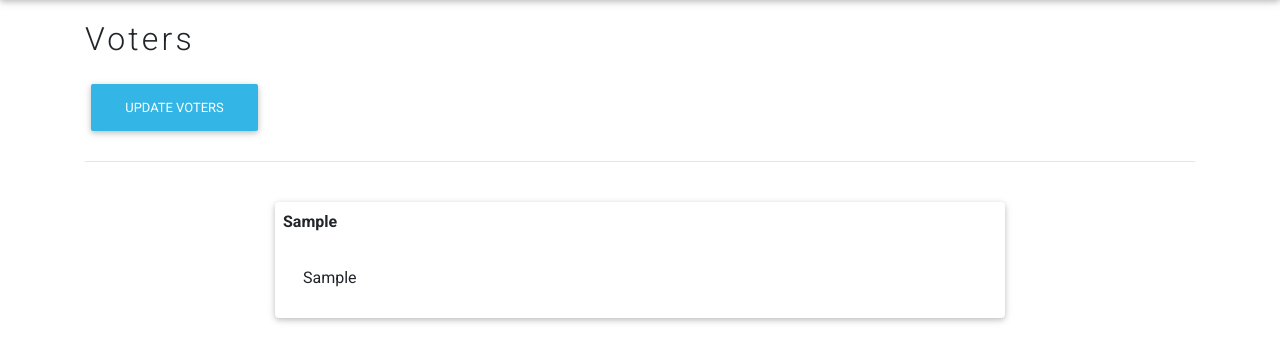
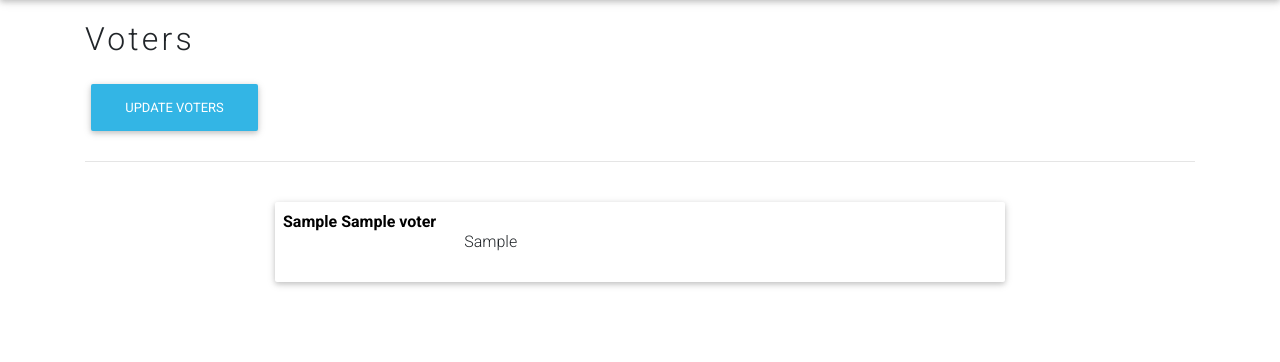
Before and after one commit to Kenneth-joseph/kent-ward-pool-1, a Django app: page /voter/ in a window 1280 px wide. Shown: the part 56-418 px from the top of the page. Run offline with Django 3.2, Linux system fonts and the light colour scheme; a user stored in the database is signed in; tables that the repository leaves empty hold one stand-in row (values such as "Sample post"); some libraries are stand-ins or nearby versions.

Commit message:
worked on plenty sections, templates added valid one and enhanced my paths and views

```diff
--- a/pacific/models.py
+++ b/pacific/models.py
@@ -18,6 +18,8 @@ class Voter(models.Model):
     # def number_of_voter(self):
     #     number= Voter.count()
     #     return self.number
+    def get_absolute_url(self):
+        return reverse('voter')
 
     def __str__(self):
         return self.first_name
--- a/pacific/templates/home.html
+++ b/pacific/templates/home.html
@@ -16,7 +16,7 @@
 {%for event in events %}
     <div class="card p-2 pl-3 mt-4 mb-3">
             <div class="card-metadata">
-                <a class = "mr-2" href="#">{{event.author}}</a>
+                <a class="mr-2" href="#">{{event.author}}</a>
                 <small class="text-muted">{{event.pub_date|timesince}} AGO</small>
             </div>
 <!--        <div class=""> <a class="btn btn-info ml-auto " style="" href="" type="">edit</a></div>-->
--- a/pacific/templates/voter.html
+++ b/pacific/templates/voter.html
@@ -3,15 +3,19 @@
 {%block content%}
 <div class="container">
  <h2 id="ev" style="letter-spacing:0.1em;margin-top:20px;">Voters</h2>
-    <a class="btn btn-info mr-auto" data-toggle="modal" data-target="#modalContactForm " href="{% url 'newvoter' %}" type="submit">UPDATE VOTERS</a>
+    <a href="{% url 'newvoter' %}" class="btn btn-info mr-auto" data-toggle="modal" data-target="#modalContactForm "  type="submit">UPDATE VOTERS</a>
     <hr class=" my-4">
 
     {%for voter in voters %}
     <div class="row">
         <div class="col-md-2"></div>
         <div class="col-md-8">
-            <div class="card mt-3 p-2">
-                <div class="card-title font-weight-bold" style="">{{voter.first_name}}</div>
+            <div class="jumbotron two mt-3 p-2">
+                <div class="font-weight-bold" style="">
+                    <a class = "mr-2" href="#" style="color:black;">{{voter.first_name}}&nbsp;{{voter.second_name}} </a>
+<!--                       <a class = "mr-2" href="#">{{voter.second_name}}</a>-->
+                </div>
+<!--                <a class = "mr-2" href="#">{{event.author}}</a>-->
                 <div class="card-body">{{voter.polling_station}}</div>
             </div>
         </div>
--- a/pacific/urls.py
+++ b/pacific/urls.py
@@ -2,12 +2,14 @@ from django.urls import path
 from .views import (HomePageView,
                     CreateEvents,
                     CreateVoter,
-                    VoterPageView)
+                    VoterPageView,
+                    VoterDetailView)
 
 urlpatterns = [
     path('', HomePageView.as_view(), name='home'),
     path('newevent/', CreateEvents.as_view(), name='newevent'),
     path('voter/', VoterPageView.as_view(), name='voter'),
     path('voter/new', CreateVoter.as_view(), name='newvoter'),
+    path('voter/<int:pk>/', VoterDetailView.as_view(), name='detail'),
 
 ]
--- a/pacific/views.py
+++ b/pacific/views.py
@@ -17,6 +17,7 @@ class HomePageView(ListView):
     template_name = 'home.html'
     ordering = ['-pub_date']
     context_object_name = 'events'
+    paginate_by = 10
 
 
 class VoterPageView(LoginRequiredMixin, ListView):
--- a/static/css/main.css
+++ b/static/css/main.css
@@ -4,7 +4,7 @@ h3{
    font-family: 'Open Sans', sans-serif;
 }
 
-.one
+.one,.two
 {
 display:flex;
 justify-content:space-between;
```
